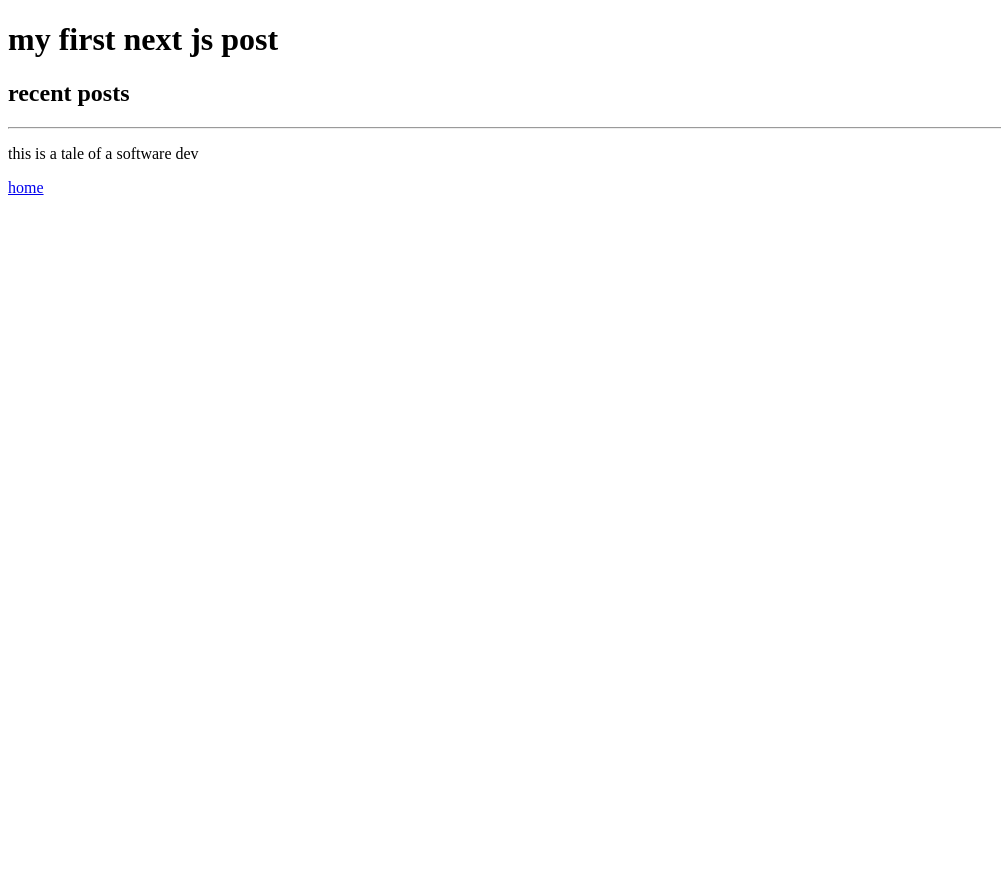
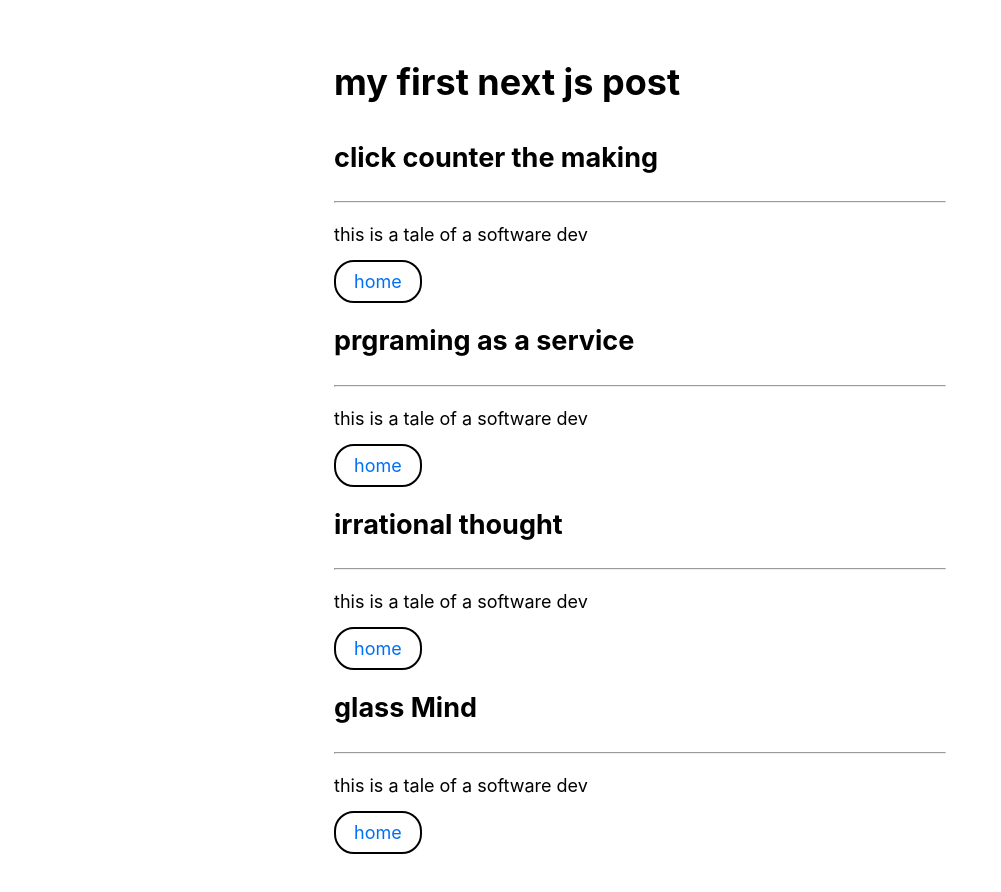
Before and after one commit to Eberechi-uche/digitalClay, a Next.js app: page /post/first-post in a window 1280 px wide. Shown: the top 892 px of the page, without its empty margins (0-1001 px from the left). Before the commit the page ends 800 px from the top, so only its background shows below. Built offline with nearby package versions, Linux system fonts and the light colour scheme.

Commit message:
add css styling

```diff
--- /dev/null
+++ b/component/layout.js
@@ -0,0 +1,7 @@
+import styles from "./layout.module.css";
+
+function Layout({ children }) {
+  return <div className={styles.container}>{children}</div>;
+}
+
+export default Layout;
--- /dev/null
+++ b/component/layout.module.css
@@ -0,0 +1,5 @@
+.container {
+  max-width: 36rem;
+  padding: 0 1rem;
+  margin: 3rem auto 6rem;
+}
--- /dev/null
+++ b/pages/_app.js
@@ -0,0 +1,5 @@
+import "../styles/globals.css";
+
+export default function App({ Component, pageProps }) {
+  return <Component {...pageProps} />;
+}
--- a/pages/post/first-post.js
+++ b/pages/post/first-post.js
@@ -1,20 +1,32 @@
 import Link from "next/link";
+import Head from "next/head";
+import Layout from "../../component/layout";
 
 function FirstPost() {
   return (
-    <div>
-      <h1>my first next js post</h1>
-      <Head></Head>
-    </div>
+    <>
+      <Head>
+        <title> welcome to my first post</title>
+      </Head>
+      <div>
+        <Layout>
+          <h1>my first next js post</h1>
+          <Header title={"click counter the making"}></Header>
+          <Header title={"prgraming as a service"}></Header>
+          <Header title={"irrational thought"}></Header>
+          <Header title={"glass Mind"}></Header>
+        </Layout>
+      </div>
+    </>
   );
 }
 
 export default FirstPost;
 
-function Head() {
+function Header({ title }) {
   return (
     <>
-      <h2>recent posts</h2>
+      <h2>{title}</h2>
       <hr></hr>
       <p>this is a tale of a software dev</p>
       <Link href="/"> home</Link>
--- a/styles/Home.module.css
+++ b/styles/Home.module.css
@@ -5,6 +5,7 @@
   flex-direction: column;
   justify-content: center;
   align-items: center;
+  background-color: azure;
 }
 
 .title a {
@@ -32,7 +33,6 @@
 .description {
   text-align: center;
 }
-
 
 .description {
   line-height: 1.5;
--- a/styles/globals.css
+++ b/styles/globals.css
@@ -2,37 +2,30 @@ html,
 body {
   padding: 0;
   margin: 0;
-  font-family: Inter, -apple-system, BlinkMacSystemFont, Segoe UI, Roboto,
-    Oxygen, Ubuntu, Cantarell, Fira Sans, Droid Sans, Helvetica Neue, sans-serif;
-}
-
-a {
-  color: inherit;
-  text-decoration: none;
+  font-family: -apple-system, BlinkMacSystemFont, Segoe UI, Roboto, Oxygen,
+    Ubuntu, Cantarell, Fira Sans, Droid Sans, Helvetica Neue, sans-serif;
+  line-height: 1.6;
+  font-size: 18px;
 }
 
 * {
   box-sizing: border-box;
 }
 
+a {
+  color: #0070f3;
+  text-decoration: none;
+  border: 2px solid black;
+  border-radius: 20px;
+  padding: 0.5rem 1rem;
+}
+
+a:hover {
+  background-color: black;
+  color: aliceblue;
+}
+
 img {
   max-width: 100%;
-  height: auto;
+  display: block;
 }
-
-h1,
-h2,
-p,
-ul {
-  margin: 0;
-}
-
-ul {
-  padding: 0;
-  list-style: none;
-}
-
-button {
-  padding: 0.5rem 1rem;
-  font-weight: bold;
-}
--- a/tailwind.config.js
+++ b/tailwind.config.js
@@ -5,4 +5,4 @@ module.exports = {
     extend: {},
   },
   plugins: [],
-}
+};
```
